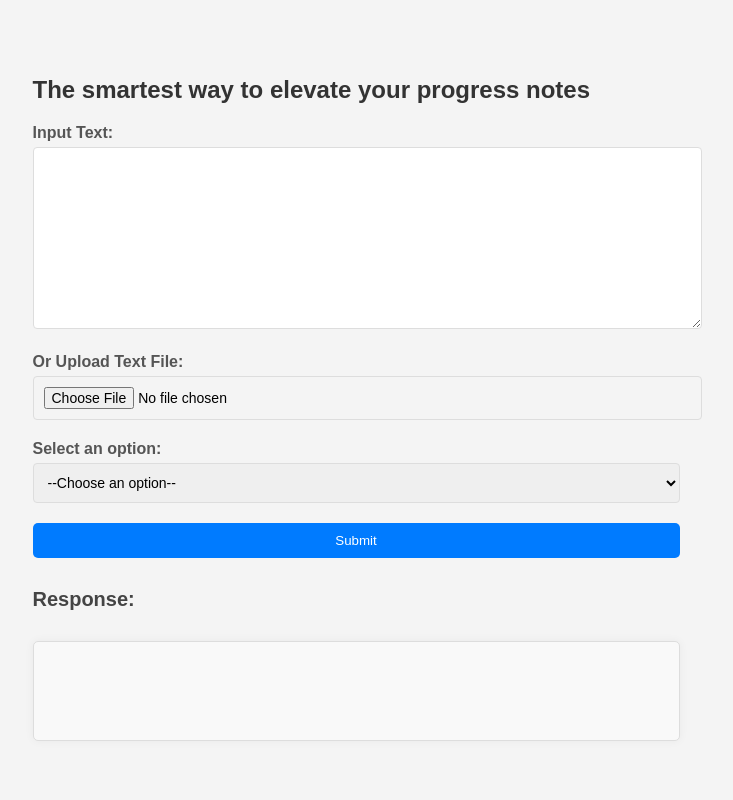
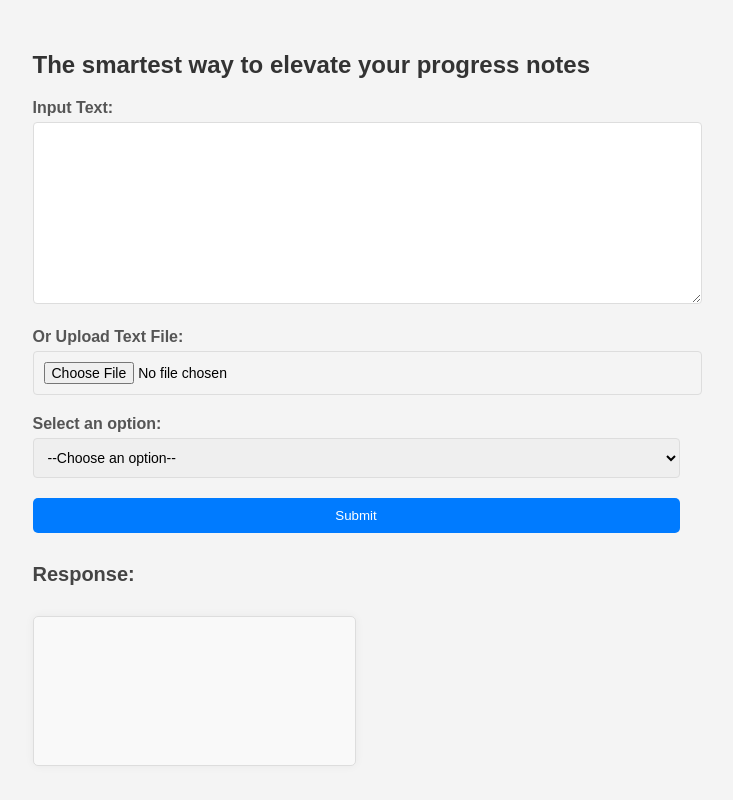
Before and after one commit to avigewirtz/billing, a React (Create React App) app: page / in a window 1280 px wide. Shown: the whole page, without its empty margins (284-1017 px from the left). Built offline with nearby package versions, Linux system fonts and the light colour scheme.

Commit message:
make it better

```diff
--- a/src/pages/HomePage.css
+++ b/src/pages/HomePage.css
@@ -69,14 +69,14 @@ h2 {
     color: #444;
 }
 .response-box {
-    width: 100%; /* This ensures the box uses the entire width of its parent container */
+    width: 50%; /* This ensures the box uses the entire width of its parent container */
     margin-top: 30px;
     padding: 20px;
     border: 1px solid #ddd;
     border-radius: 5px;
     background-color: #f9f9f9;
     box-shadow: 0 0 10px rgba(0, 0, 0, 0.05);
-    min-height: 100px;
+    min-height: 150px;
     box-sizing: border-box; /* Makes sure padding and border are included in the total width */
     overflow-wrap: break-word; /* Breaks long words and ensures they don't exceed the box's width */
 }
```
